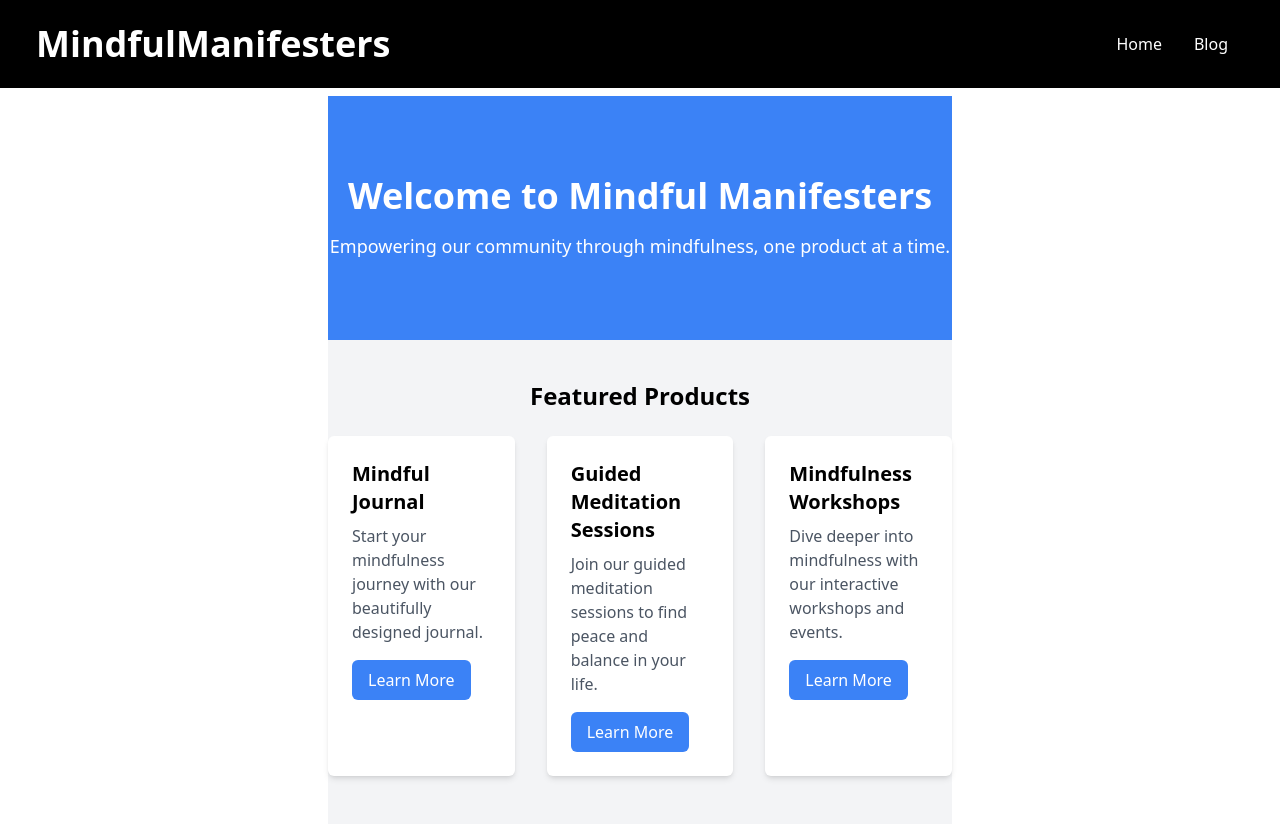
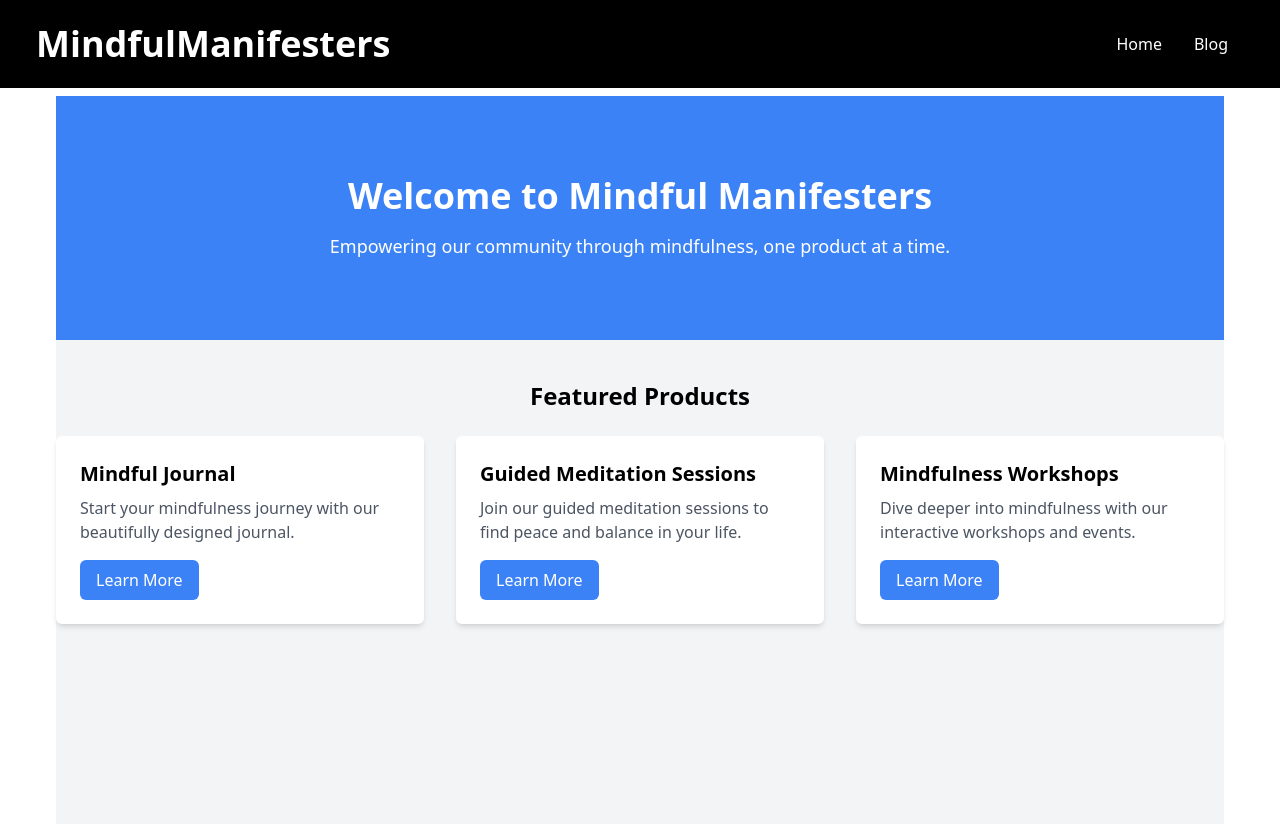
Before and after one commit to tshepo-ncube/nontanda, a Next.js app: page / in a window 1280 px wide. Shown: the top 824 px of the page. Built offline with nearby package versions, Linux system fonts and the light colour scheme.

Commit message:
Update layout.tsx
layout

```diff
--- a/app/layout.tsx
+++ b/app/layout.tsx
@@ -39,7 +39,7 @@ export default function RootLayout({
     <html>
       <head />
       <body>
-        <div className="mx-auto  max-w-2xl px-6">
+        <div className="mx-auto  max-w px-14">
           {/* {header} */}
           {/* {children} */}
           <Navbar/>
```
